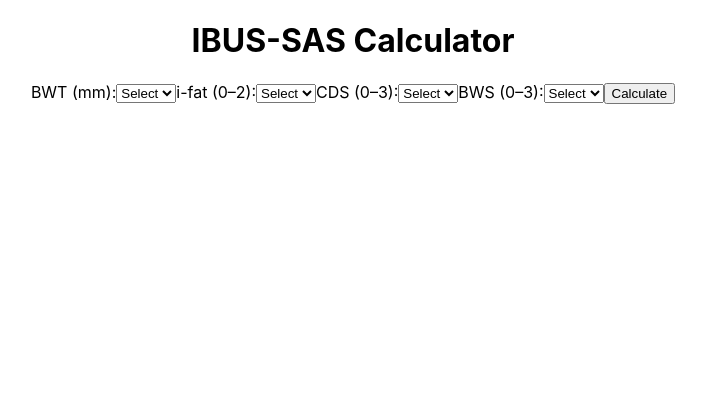
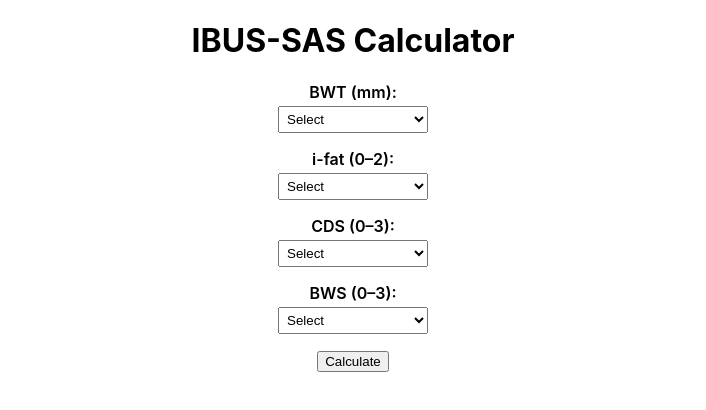
Before and after one commit to Se-bah/react-ibus-sas-calculator, a React (Create React App) app: page / in a window 1280 px wide. Shown: the top 410 px of the page, without its empty margins (287-993 px from the left). Built offline with nearby package versions, Linux system fonts and the light colour scheme.

Commit message:
Every question in its own line

```diff
--- a/src/App.css
+++ b/src/App.css
@@ -36,3 +36,18 @@
     transform: rotate(360deg);
   }
 }
+
+.question-block {
+    margin-bottom: 1rem;
+}
+
+.question-block label {
+    display: block;
+    font-weight: 600;
+    margin-bottom: 0.25rem;
+}
+
+.question-block select {
+    width: 150px;
+    padding: 0.25rem;
+}
--- a/src/App.js
+++ b/src/App.js
@@ -18,6 +18,7 @@ function App() {
         <div className="App">
             <h1>IBUS-SAS Calculator</h1>
 
+            <div className="question-block">
             <label>BWT (mm):</label>
             <select value ={bwt} onChange={(e) => setBwt(e.target.value)}>
                 <option value="">Select</option>
@@ -27,7 +28,9 @@ function App() {
                 <option value="4">4 mm</option>
                 <option value="5">5 mm</option>
             </select>
+            </div>
 
+            <div className="question-block">
             <label>i-fat (0–2):</label>
             <select value={ifat} onChange={(e) => setIfat(e.target.value)}>
                 <option value="">Select</option>
@@ -35,7 +38,9 @@ function App() {
                 <option value="1">1</option>
                 <option value="2">2</option>
             </select>
+            </div>
 
+            <div className="question-block">
             <label>CDS (0–3):</label>
             <select value={cds} onChange={(e) => setCds(e.target.value)}>
                 <option value="">Select</option>
@@ -44,7 +49,9 @@ function App() {
                 <option value="2">2</option>
                 <option value="3">3</option>
             </select>
+            </div>
 
+            <div className="question-block">
             <label>BWS (0–3):</label>
              <select value={bws} onChange={(e) => setBws(e.target.value)}>
                  <option value="">Select</option>
@@ -53,6 +60,7 @@ function App() {
                  <option value="2">2</option>
                  <option value="3">3</option>
              </select>
+            </div>
 
             <button onClick={calculateScore}>Calculate</button>
 
```
